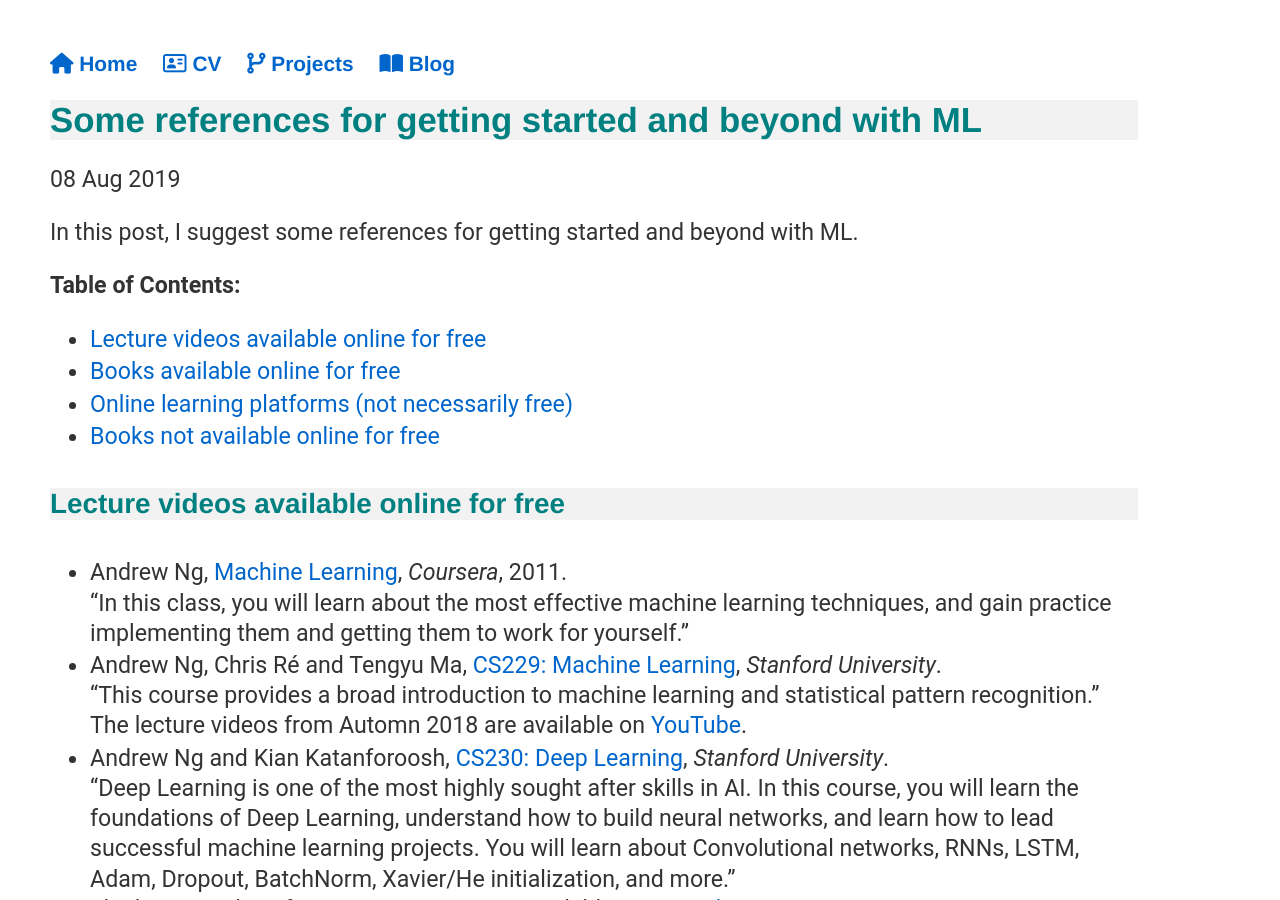
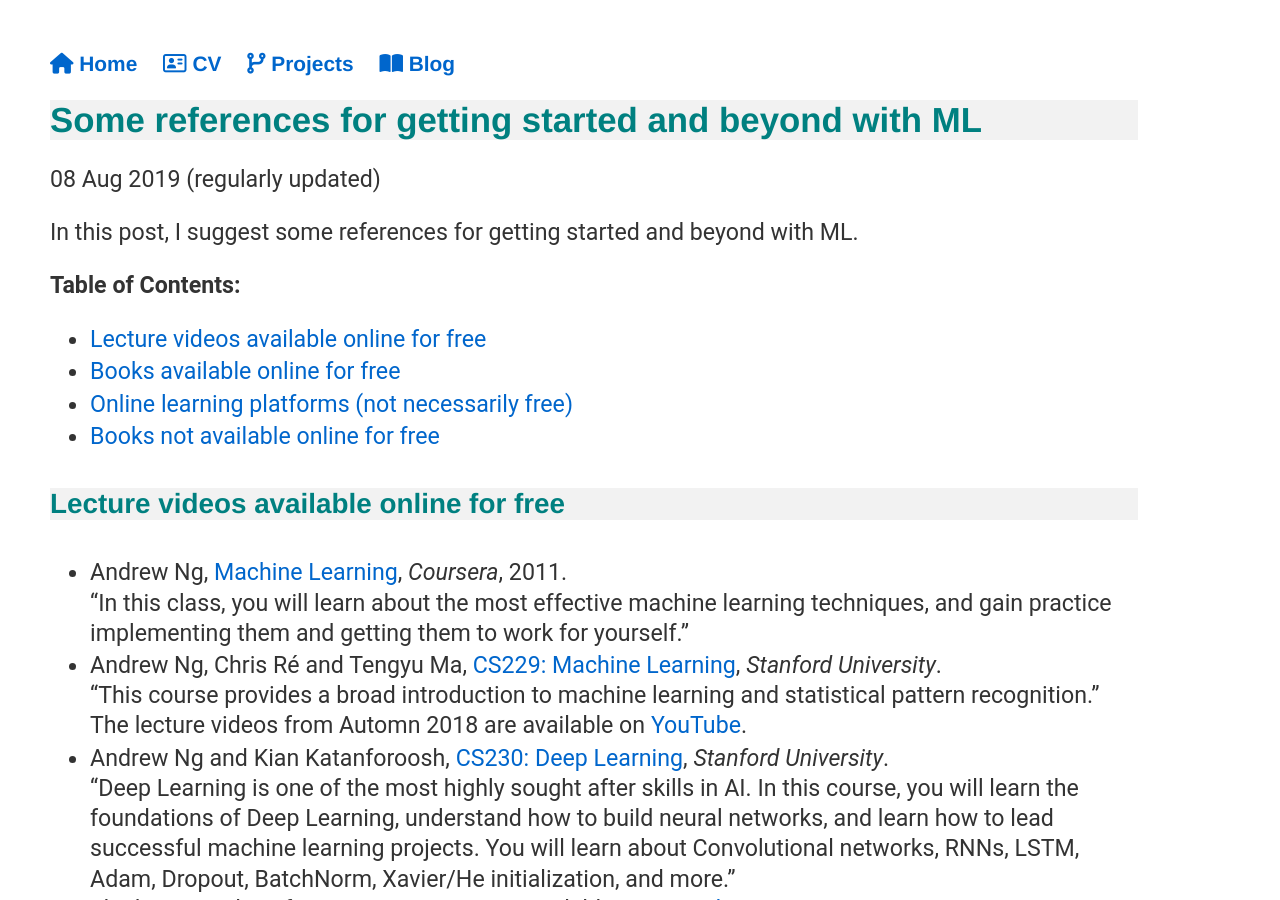
Before and after one commit to sylvaincom/sylvaincom.github.io, a Jekyll site: the page built from _posts/2019-08-08-learning-ml.md, in a window 1280 px wide and 900 px high. Built offline with Jekyll 4.4.1, drawn with Linux system fonts in a browser that asks for light colours; nearby versions of some CDN libraries.

Commit message:
Modifying tabbing in source code. Adding the regularly mention to blog posts.

```diff
--- a/_layouts/default.html
+++ b/_layouts/default.html
@@ -9,7 +9,6 @@
 	<link rel="stylesheet" type="text/css" href="/css/main.css">
 </head>
 
-
 <body>
   <nav>
     <ul>
@@ -18,12 +17,10 @@
       <li><a href="/projects"> <i class="fas fa-code-branch"></i> Projects </a></li>
       <li><a href="/blog"> <i class="fas fa-book-open"></i> Blog </a></li>
     </ul>
+  </nav>
 
-</nav>
   <div class="container">
-
     {{ content }}
-
   </div>
 
   <footer>
--- a/_layouts/post.html
+++ b/_layouts/post.html
@@ -2,8 +2,8 @@
 layout: default
 ---
 <h1>{{ page.title }}</h1>
-<p class="meta">{{ page.date | date_to_string }}</p>
+<p class="meta">{{ page.date | date_to_string }} (regularly updated)</p>
 
 <div class="post">
-  {{ content }}
+	{{ content }}
 </div>
```
Also changed, not shown: blog/index.html (+3 -5 lines). Lines whose indentation alone changed are shown as unchanged.
